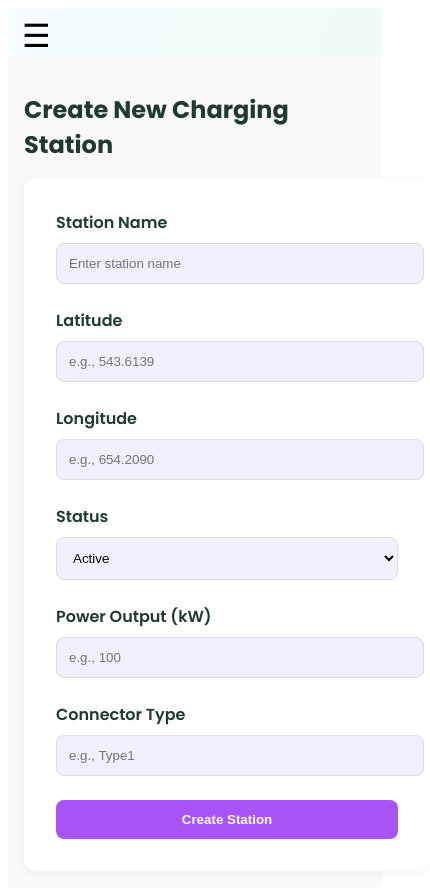
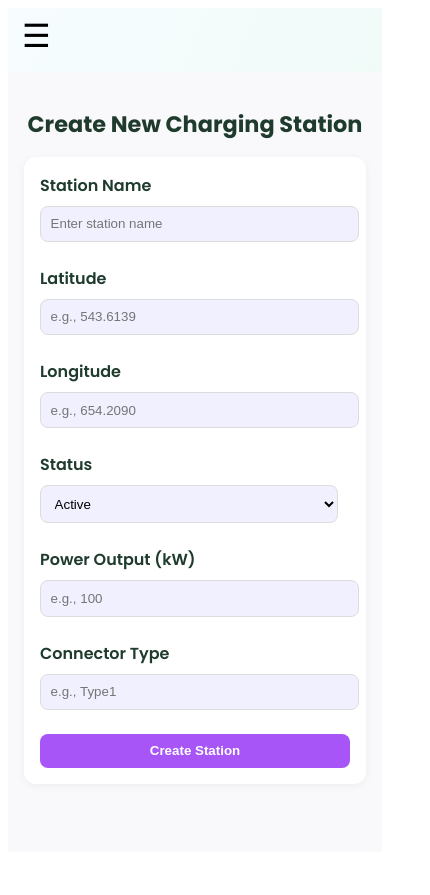
Before and after one commit to dev-Lavi/ZapPoint, a Vue app in the folder ZapPoint/: page /create in a window 390 px wide. Shown: the whole page, 430 px wide, since content can reach past the window. After the commit the page ends 860 px from the top, so only its background shows below. Built offline with nearby package versions, Linux system fonts and the light colour scheme; the HTML template or start-up script is replaced by a standard one.

Commit message:
fixed create.vue input responsiveness

```diff
--- a/ZapPoint/src/views/CreateStationView.vue
+++ b/ZapPoint/src/views/CreateStationView.vue
@@ -169,7 +169,7 @@
   background: #fff;
   padding: 1.5rem;
   border-right: 1px solid #eee;
-  transition: all 0.3s ease;
+  transition: transform 0.3s ease-in-out;
 }
 
 .logo {
@@ -206,7 +206,6 @@
   border-radius: 12px;
   max-width: 500px;
   box-shadow: 0 2px 8px rgba(0, 0, 0, 0.05);
-  width: 100%;
 }
 
 .form-group {
@@ -221,7 +220,7 @@
 
 .form-group input,
 .form-group select {
-  width: 100%;
+  width: 96%;
   padding: 0.75rem;
   border: 1px solid #ddd;
   border-radius: 8px;
@@ -261,27 +260,28 @@
   color: red;
   font-weight: 500;
 }
+
 /* Hamburger Button */
 .hamburger-btn {
   display: none;
   position: absolute;
   top: 1rem;
   left: 1rem;
-  z-index: 1001;
+  z-index: 1100;
   background: none;
   border: none;
   font-size: 2rem;
   cursor: pointer;
 }
 
-/* Sidebar toggle classes */
-.sidebar {
-  transition: transform 0.3s ease-in-out;
-}
-
+/* Responsive styles */
 @media (max-width: 1024px) {
   .hamburger-btn {
     display: block;
+  }
+
+  .dashboard-view {
+    flex-direction: column;
   }
 
   .sidebar {
@@ -293,22 +293,43 @@
     background: white;
     z-index: 1000;
     transform: translateX(-100%);
-    border-right: 1px solid #eee;
     padding-top: 4rem;
+    overflow-y: auto;
   }
 
   .sidebar.sidebar-open {
     transform: translateX(0);
   }
 
-  .dashboard-view {
-    flex-direction: column;
+  .dashboard-content {
+    margin-top: 4rem;
+    padding: 1rem;
   }
 
-  .dashboard-content {
-    margin-top: 3rem;
-    padding: 1rem;
+  .station-form {
+    padding: 1.5rem;
+  }
+
+  .dashboard-header h2 {
+    font-size: 1.4rem;
+    text-align: center;
   }
 }
 
+@media (max-width: 480px) {
+  .station-form {
+    padding: 1rem;
+  }
+
+  .form-group input,
+  .form-group select {
+    padding: 0.6rem;
+  }
+
+  .submit-btn {
+    padding: 0.6rem 1rem;
+  }
+}
+
+
 </style>
```
